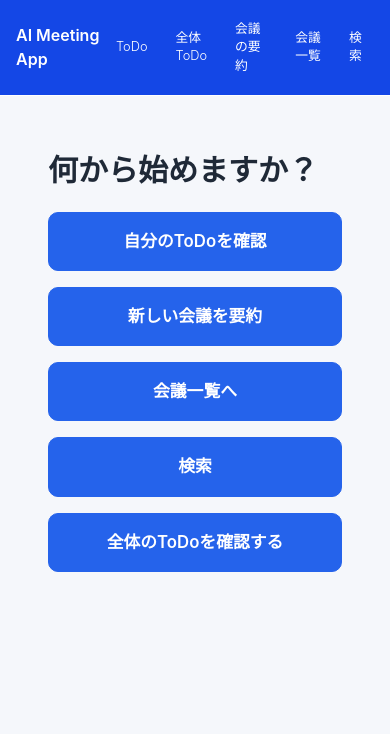
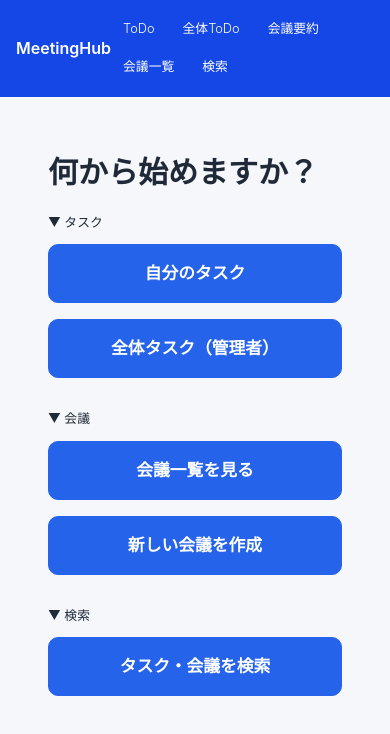
Before and after one commit to yasuyuki07/my-nextjs-app, a Next.js app: page / in a window 390 px wide. Shown: the top 734 px of the page. Built offline with nearby package versions, Linux system fonts and the light colour scheme; no server answers.

Commit message:
Start page sections and labels; TopNav: rename brand to MeetingHub and mobile wrap; update '会議要約' label

```diff
--- a/src/app/page.tsx
+++ b/src/app/page.tsx
@@ -5,13 +5,31 @@ export default function Home() {
     <div className="mx-auto max-w-4xl p-8">
       <h1 className="text-3xl font-bold mb-6 text-gray-900">何から始めますか？</h1>
 
-      <div className="start-grid">
-        <Link href="/dashboard" className="btn-primary btn-lg">自分のToDoを確認</Link>
-        <Link href="/meetings/new" className="btn-primary btn-lg">新しい会議を要約</Link>
-        <Link href="/meetings" className="btn-primary btn-lg">会議一覧へ</Link>
-        <Link href="/search" className="btn-primary btn-lg">検索</Link>
-        <Link href="/todos" className="btn-primary btn-lg">全体のToDoを確認する</Link>
-      </div>
+      {/* ▼ タスク */}
+      <section className="mb-8">
+        <h2 className="mb-3 text-sm font-semibold text-gray-700">▼ タスク</h2>
+        <div className="start-grid">
+          <Link href="/dashboard" className="btn-primary btn-lg">自分のタスク</Link>
+          <Link href="/todos" className="btn-primary btn-lg">全体タスク（管理者）</Link>
+        </div>
+      </section>
+
+      {/* ▼ 会議 */}
+      <section className="mb-8">
+        <h2 className="mb-3 text-sm font-semibold text-gray-700">▼ 会議</h2>
+        <div className="start-grid">
+          <Link href="/meetings" className="btn-primary btn-lg">会議一覧を見る</Link>
+          <Link href="/meetings/new" className="btn-primary btn-lg">新しい会議を作成</Link>
+        </div>
+      </section>
+
+      {/* ▼ 検索 */}
+      <section>
+        <h2 className="mb-3 text-sm font-semibold text-gray-700">▼ 検索</h2>
+        <div className="grid gap-4">
+          <Link href="/search" className="btn-primary btn-lg">タスク・会議を検索</Link>
+        </div>
+      </section>
     </div>
   );
 }
--- a/src/components/TopNav.tsx
+++ b/src/components/TopNav.tsx
@@ -46,10 +46,10 @@ export default function TopNav() {
     <header className="sticky top-0 z-20 border-b bg-blue-700 topbar">
       <div className="max-w-5xl mx-auto px-4 py-3 flex items-center justify-between text-white">
         <Link href="/" className="font-semibold text-white hover:opacity-90">
-          AI Meeting App
+          MeetingHub
         </Link>
-        <div className="flex items-center gap-3">
-          <nav className="flex items-center gap-1 text-sm">
+        <div className="flex items-center gap-2 flex-wrap justify-end">
+          <nav className="flex items-center gap-1 text-sm flex-wrap">
             <Link href="/dashboard" className="px-3 py-2 rounded-md text-white hover:bg-blue-600">
               ToDo
             </Link>
@@ -57,7 +57,7 @@ export default function TopNav() {
               全体ToDo
             </Link>
             <Link href="/meetings/new" className="px-3 py-2 rounded-md text-white hover:bg-blue-600">
-              会議の要約
+              会議要約
             </Link>
             <Link href="/meetings" className="px-3 py-2 rounded-md text-white hover:bg-blue-600">
               会議一覧
@@ -67,7 +67,7 @@ export default function TopNav() {
             </Link>
           </nav>
           {userLabel && (
-            <div className="flex items-center gap-2 text-sm">
+            <div className="flex items-center gap-2 text-sm order-last w-full sm:w-auto sm:order-none justify-end">
               <span className="px-2 py-1 rounded bg-blue-600/60 text-white">{userLabel}</span>
               <button
                 type="button"
```
